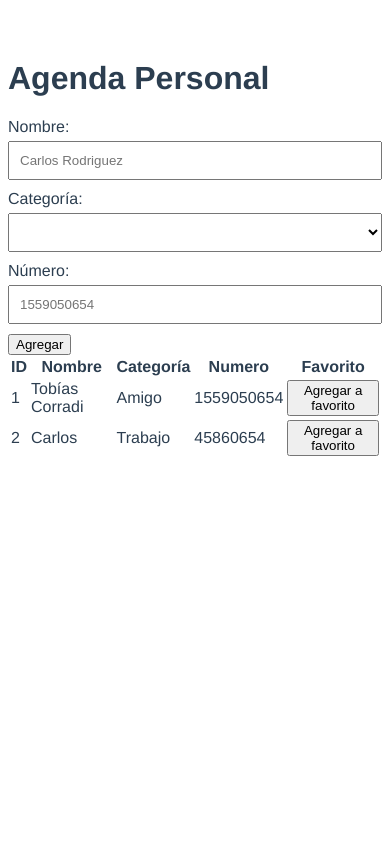
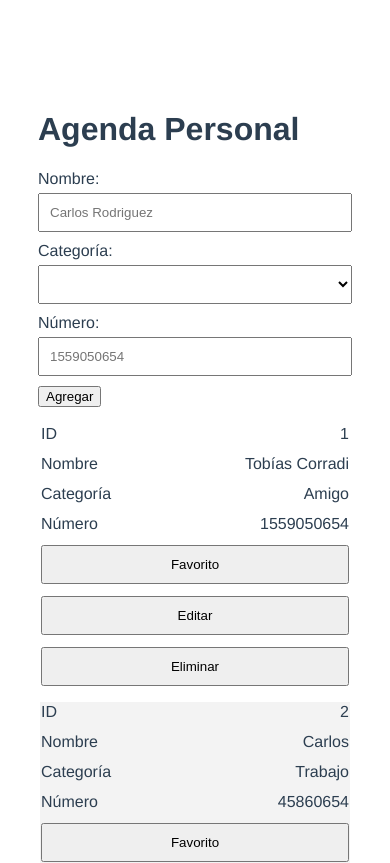
Before and after one commit to tobicorradi/vue-agenda-crud, a Vue app: page / in a window 390 px wide. Shown: the top 863 px of the page. Built offline with nearby package versions, Linux system fonts and the light colour scheme.

Commit message:
Responsive Table Styling

```diff
--- a/src/App.vue
+++ b/src/App.vue
@@ -1,4 +1,5 @@
 <template>
+  <div class="container">
     <h1>Agenda Personal</h1>
     <Form
       @addContact="addContact"
@@ -6,6 +7,7 @@
       :categories="categories"
     />
     <Table :contacts="contacts" />
+  </div>
 </template>
 
 <script>
@@ -82,4 +84,9 @@ export default {
   color: #2c3e50;
   margin-top: 60px;
 }
+.container {
+  max-width: 800px;
+  padding: 30px;
+  margin: 0 auto;
+}
 </style>
--- a/src/components/Form.vue
+++ b/src/components/Form.vue
@@ -1,5 +1,5 @@
 <template>
-  <form @submit.prevent>
+  <form class="form" @submit.prevent>
     <div class="form__input-block">
       <label class="form__label" for="">Nombre:</label>
       <input
@@ -77,6 +77,9 @@ export default {
 };
 </script>
 <style>
+.form {
+  margin-bottom: 15px;
+}
 .form__input-block {
   margin-bottom: 10px;
 }
--- a/src/components/Table.vue
+++ b/src/components/Table.vue
@@ -1,18 +1,26 @@
 <template>
   <table>
-    <tr>
+    <tr class="table__header">
       <th>ID</th>
       <th>Nombre</th>
       <th>Categoría</th>
       <th>Numero</th>
-      <th>Favorito</th>
+      <th></th>
+      <th></th>
+      <th></th>
     </tr>
     <tr v-for="contact in contacts" :key="contact.id">
-      <td>{{ contact.id }}</td>
-      <td>{{ contact.name }}</td>
-      <td>{{ contact.category }}</td>
-      <td>{{ contact.number }}</td>
-      <td><button>Agregar a favorito</button></td>
+      <td><span class="form__mobile-label">ID</span>{{ contact.id }}</td>
+      <td><span class="form__mobile-label">Nombre</span>{{ contact.name }}</td>
+      <td>
+        <span class="form__mobile-label">Categoría</span>{{ contact.category }}
+      </td>
+      <td>
+        <span class="form__mobile-label">Número</span>{{ contact.number }}
+      </td>
+      <td><button class="form__button">Favorito</button></td>
+      <td><button class="form__button">Editar</button></td>
+      <td><button class="form__button">Eliminar</button></td>
     </tr>
   </table>
 </template>
@@ -24,6 +32,38 @@ export default {
   },
 };
 </script>
-<style lang="stylus">
-
+<style>
+table {
+  width: 100%;
+}
+.form__mobile-label {
+  display: none;
+}
+.form__button {
+  padding: 10px 30px;
+}
+@media (max-width: 768px) {
+  .form__mobile-label {
+    display: block;
+  }
+  .table__header {
+    display: none;
+  }
+  td {
+    display: block;
+    margin-bottom: 10px;
+    display: flex;
+    justify-content: space-between;
+  }
+  tr {
+    display: block;
+    margin-bottom: 15px;
+  }
+  tr:nth-child(odd) {
+    background-color: #f3f3f3;
+  }
+  .form__button {
+    width: 100%;
+  }
+}
 </style>
```
Lines whose indentation alone changed are shown as unchanged.
